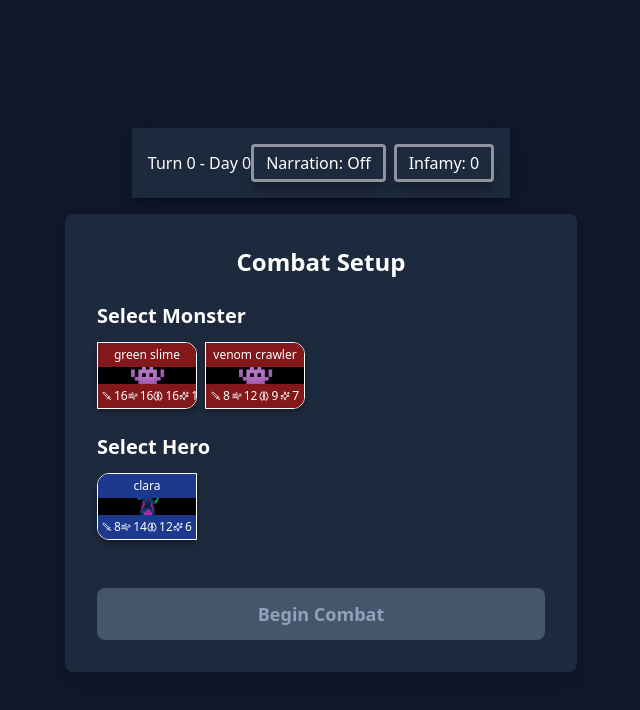
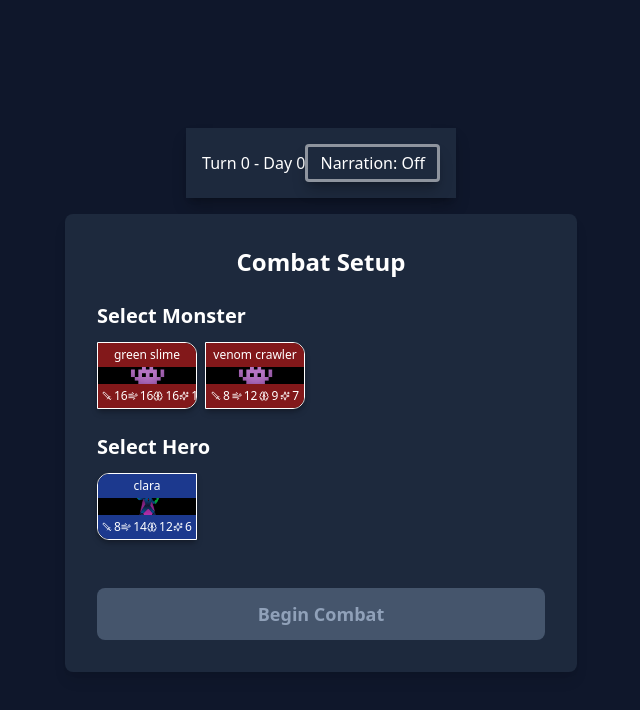
Before and after one commit to cklapperich/LLM-Dungeon, a React (Vite) app: page / in a window 1280 px wide. Shown: the top 710 px of the page, without its empty margins (319-959 px from the left). Built offline with nearby package versions, Linux system fonts and the light colour scheme.

Commit message:
saving before rewrite

```diff
--- a/src/react_ui/components/CombatRoom/MonsterPanel.tsx
+++ b/src/react_ui/components/CombatRoom/MonsterPanel.tsx
@@ -19,9 +19,6 @@ const ActionButtons: React.FC<{
 
     return (
         <>
-            <h3 className="font-bold mb-2 text-white">
-                What will {monsterName} do?
-            </h3>
             <div className="grid grid-cols-1 md:grid-cols-2 gap-3 overflow-y-auto pr-2 h-[calc(100%-2rem)]">
                 {actions.map((action, i) => {
                     // Convert CombatGameAction to UIAction
--- a/src/react_ui/components/CombatRoom/TopBar.tsx
+++ b/src/react_ui/components/CombatRoom/TopBar.tsx
@@ -1,5 +1,4 @@
 import React from 'react';
-import { LogType } from '../../uiTypes';
 
 interface TopBarProps {
     turnCounter?: number;
@@ -18,7 +17,6 @@ interface TopBarProps {
 export const TopBar: React.FC<TopBarProps> = ({
     turnCounter = 0,
     dayCounter = 0,
-    infamy = 0,
     narrationEnabled = false,
     onToggleNarration,
     debugEnabled = false,
@@ -55,9 +53,6 @@ export const TopBar: React.FC<TopBarProps> = ({
                             Debug: {debugEnabled ? 'On' : 'Off'}
                         </button>
                     )}
-                    <span className="px-3 py-1 bg-slate-800 rounded shadow-lg shadow-black/25 border-[3px] border-white/50">
-                        Infamy: {infamy}
-                    </span>
                 </div>
             </div>
         </div>
--- a/src/react_ui/components/CombatRoom/index.tsx
+++ b/src/react_ui/components/CombatRoom/index.tsx
@@ -75,7 +75,6 @@ export const CombatRoom: React.FC<CombatRoomProps> = ({
                 <TopBar
                     turnCounter={gameState.turnCounter}
                     dayCounter={gameState.dayCounter}
-                    infamy={gameState.infamy}
                     narrationEnabled={gameState.settings.narrationEnabled}
                     onToggleNarration={onToggleNarration}
                     debugEnabled={debugEnabled}
```
